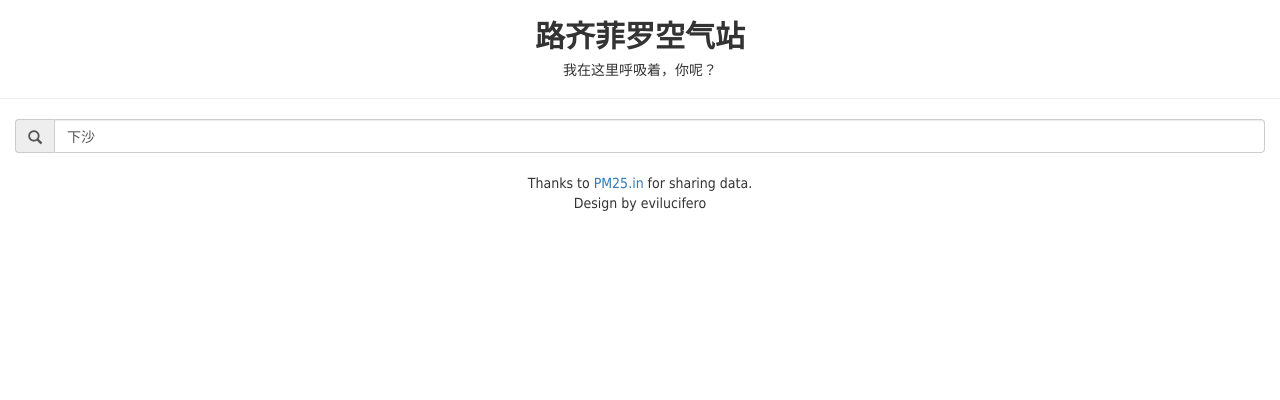
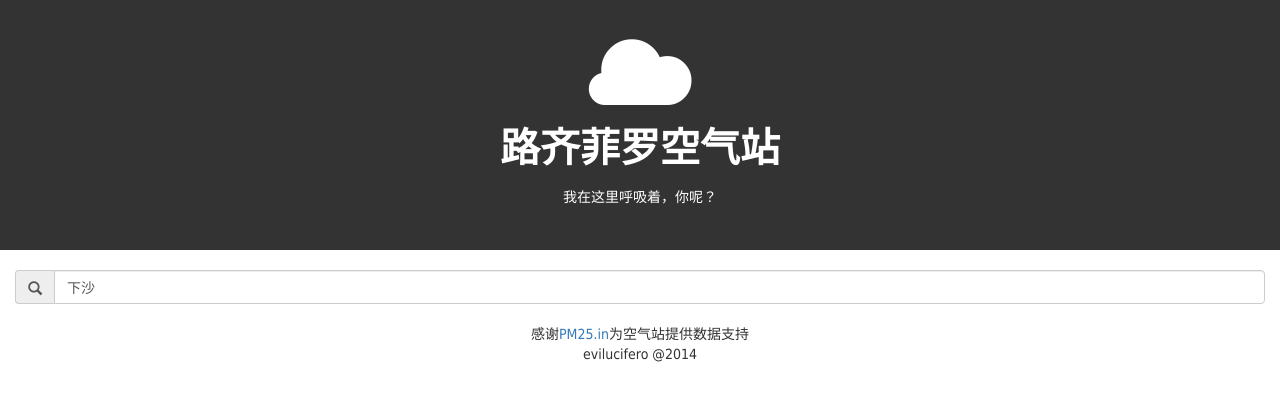
Before and after one commit to evilucifero/aqi, a plain HTML site: page index.html in a window 1280 px wide. Drawn offline with Linux system fonts and the light colour scheme; no server answers.

Commit message:
Change the header style which makes page looks more modern

```diff
--- a/index.html
+++ b/index.html
@@ -11,16 +11,36 @@
         .myft {
             font-family: "Hiragino Sans GB", "Microsoft YaHei", "微软雅黑", tahoma, arial, simsun, "宋体";
         }
+        .maintitle {
+        	font-size: 40px;
+        }
+        .subtitle {
+        	font-size: 14px;
+        }
+        .cloudlogo {
+        	font-size: 100px;
+        	margin-top: 10px;
+        	margin-bottom: -10px;
+        }
+        .header {
+        	background-color:#333333;
+        	color: #FFFFFF;
+        	height:250px
+        }
     </style>
 	<script src="/js/angular.min.js"></script>
 	<script src="/js/ui-bootstrap.min.js"></script>
 	<script src="/js/controller.js"></script>
 </head>
 <body class="myft">
-	<h2 class="text-center"><strong>路齐菲罗空气站</strong></h2>
-	<h5 class="text-center">我在这里呼吸着，你呢？</h5>
-	<hr>
+	<div class="header">
+		<br>
+		<p class="text-center cloudlogo"><span class="glyphicon glyphicon-cloud"></span></p>
+		<p class="text-center maintitle"><strong>路齐菲罗空气站</strong></p>
+		<p class="text-center subtitle">我在这里呼吸着，你呢？</p>
+	</div>
 	<div class="col-md-12" ng-controller="AqiCtrl">
+		<br>
 		<div class="input-group">
 			<span class="input-group-addon">
 				<span class="glyphicon glyphicon-search"></span>
@@ -53,9 +73,9 @@
 		</alert>
 	</div>
 	<div class="text-center">
-		Thanks to <a href="http://www.pm25.in/">PM25.in</a> for sharing data.
+		感谢<a href="http://www.pm25.in/" target="_blank">PM25.in</a>为空气站提供数据支持
 		<br>
-		Design by evilucifero
+		evilucifero @2014
 	</div>
 </body>
 </html>
```
